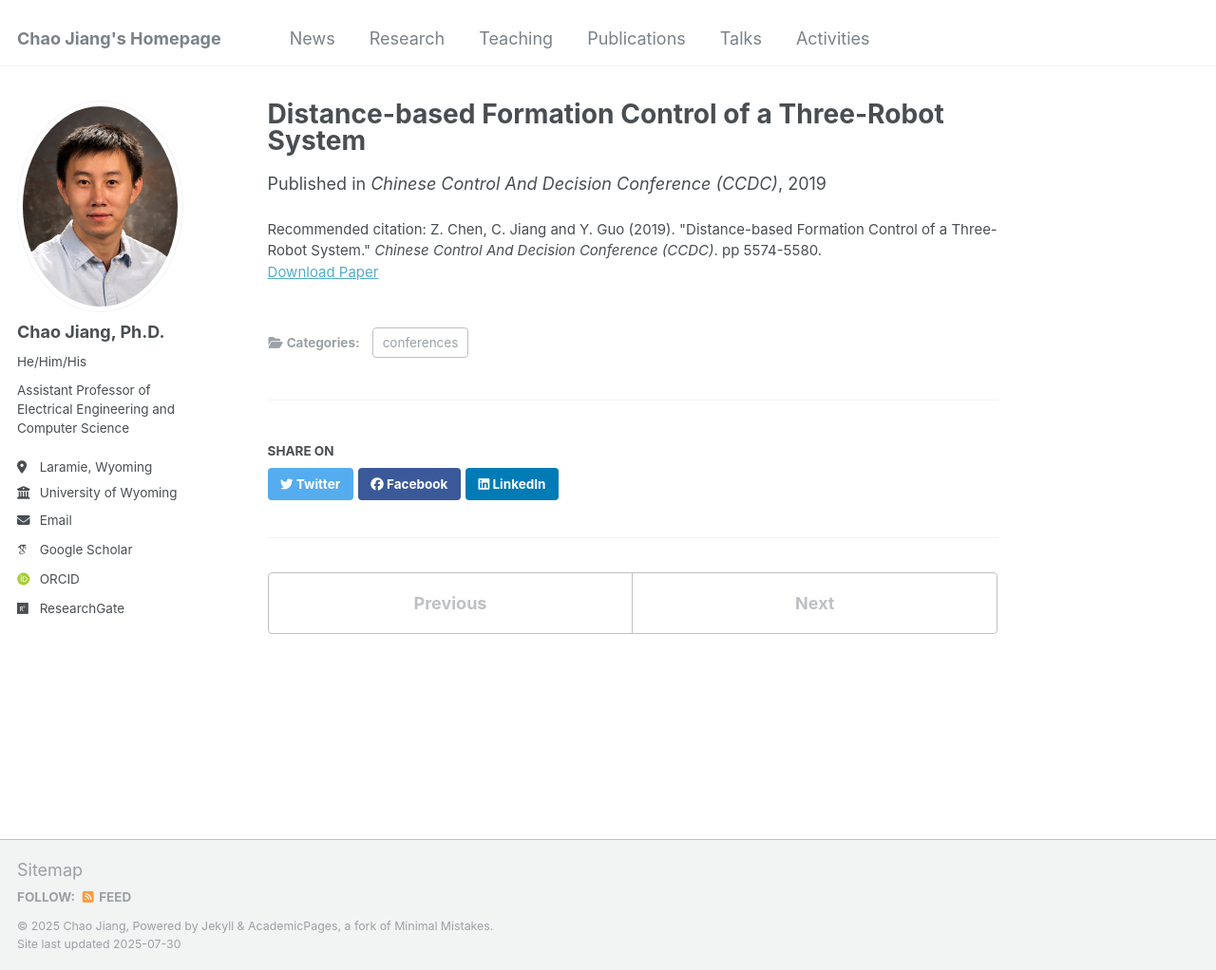
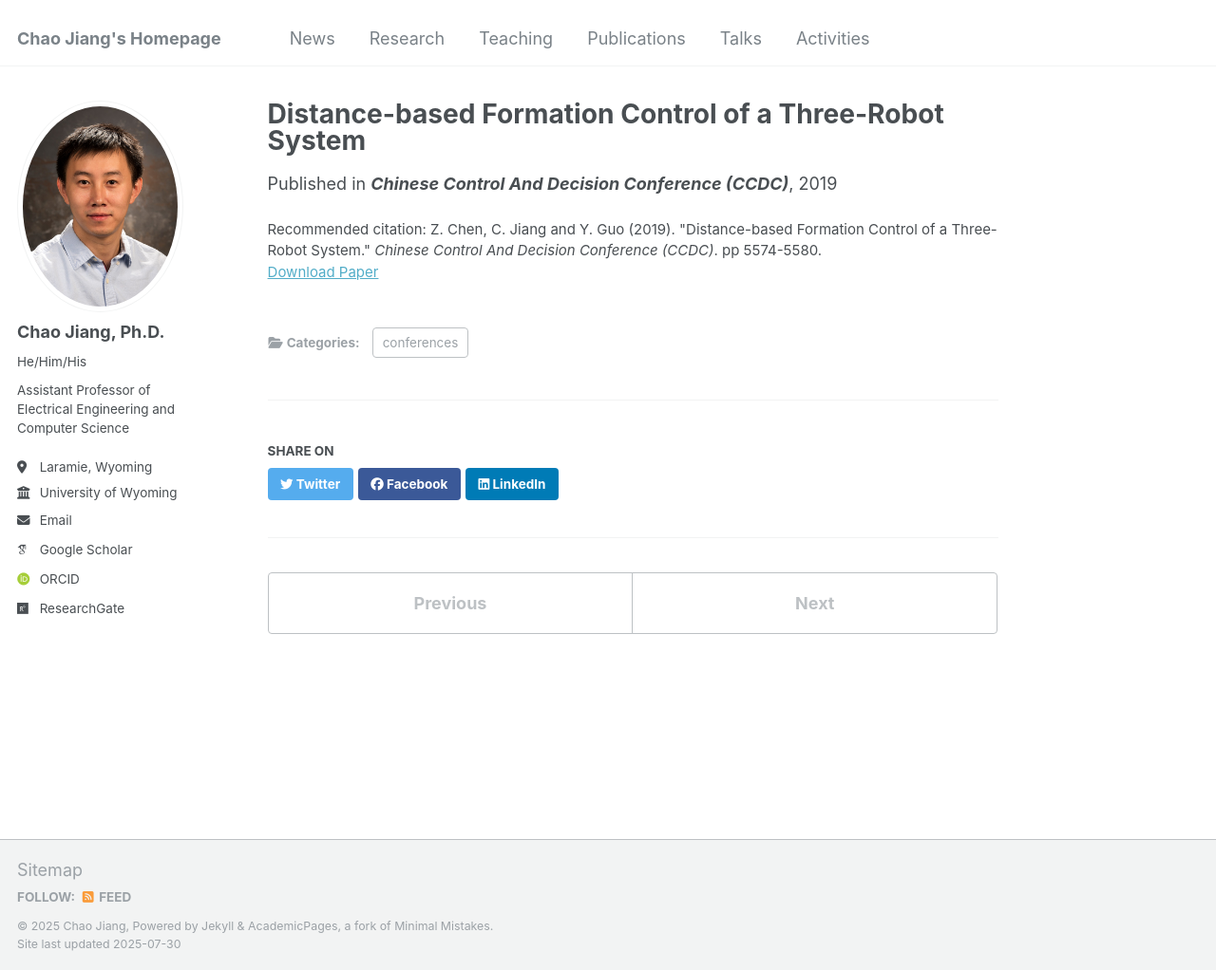
Before and after one commit to cjiang6/cjiang6.github.io, a Jekyll site: the page built from _publications/2019-09-12.md, in a window 1280 px wide and 1022 px high. Shown: the whole window at 95% size. Built offline with Jekyll 4.4.1, drawn with Linux system fonts in a browser that asks for light colours; some web fonts are replaced.

Commit message:
Update 2019-09-12.md

```diff
--- a/_publications/2019-09-12.md
+++ b/_publications/2019-09-12.md
@@ -5,7 +5,7 @@ category: conferences
 #permalink: /publication/2015-10-01-paper-title-number-3
 #excerpt: 'This paper is about the number 3. The number 4 is left for future work.'
 date: 2019-09-12
-venue: 'Chinese Control And Decision Conference (CCDC)'
+venue: '<b>Chinese Control And Decision Conference (CCDC)</b>'
 #slidesurl: 'http://academicpages.github.io/files/slides3.pdf'
 paperurl: 'https://ieeexplore.ieee.org/document/8833001'
 citation: 'Z. Chen, C. Jiang and Y. Guo (2019). &quot;Distance-based Formation Control of a Three-Robot System.&quot; <i>Chinese Control And Decision Conference (CCDC)</i>. pp 5574-5580.'
```
